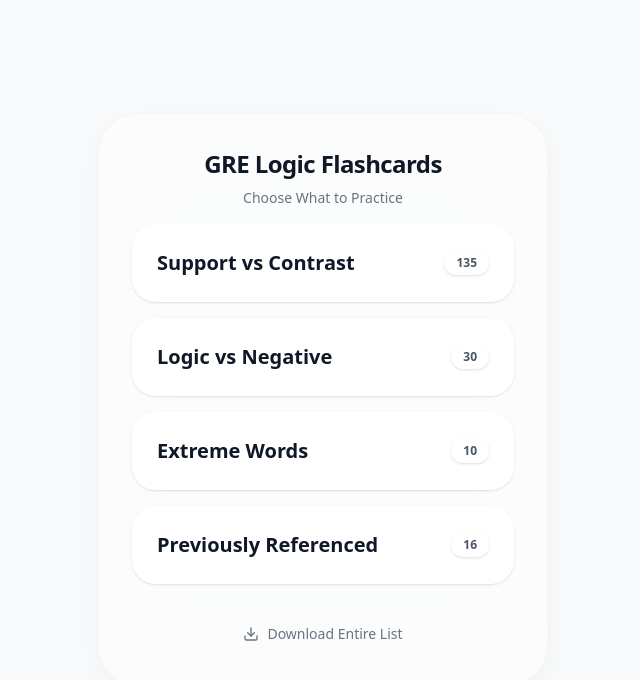
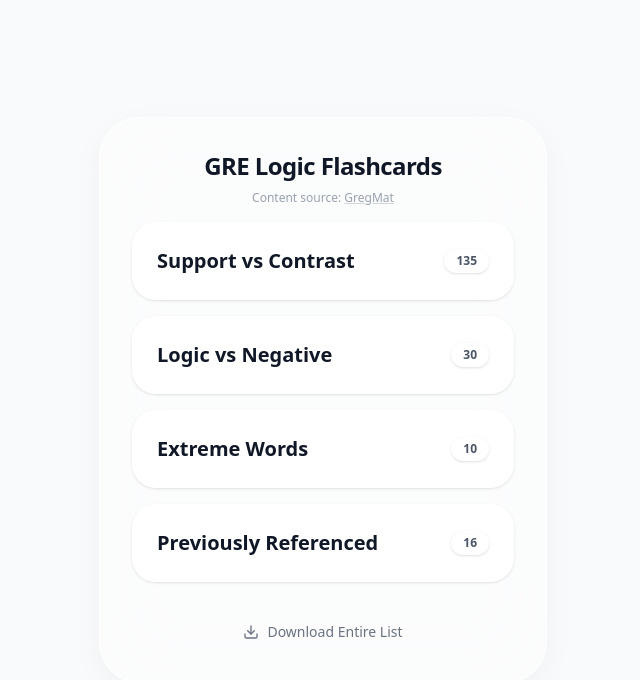
Before and after one commit to AryanShah30/gre-logic-app, a React (Vite) app: page / in a window 1280 px wide. Shown: the top 680 px of the page, without its empty margins (317-957 px from the left). Built offline with nearby package versions, Linux system fonts and the light colour scheme.

Commit message:
added source credit and README

```diff
--- a/src/components/DeckSelector.tsx
+++ b/src/components/DeckSelector.tsx
@@ -18,7 +18,16 @@
 
         <div className="text-center mb-4">
           <h2 className="text-2xl font-bold text-gray-900 tracking-tight">GRE Logic Flashcards</h2>
-          <p className="text-sm text-gray-500 font-medium mt-2">Choose What to Practice</p>
+          <p className="text-xs text-gray-400 font-medium mt-2">
+            Content source: <a
+              href="https://docs.google.com/spreadsheets/d/1jQ3olVKMXJThLp7j_S8Fh6g4sAibD11-vHeMnBKIsFM/edit?gid=0#gid=0"
+              target="_blank"
+              rel="noopener noreferrer"
+              className="hover:text-gray-600 underline decoration-gray-300 transition-colors"
+            >
+              GregMat
+            </a>
+          </p>
         </div>
 
         <button
```
Also changed, not shown: 1 other file (tests, documents, lock files or other folders).
